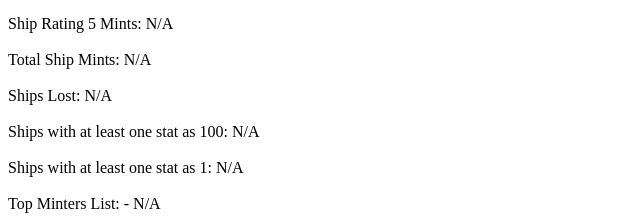
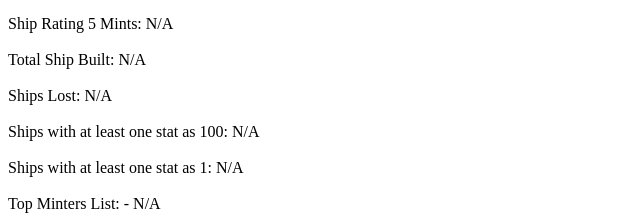
Before and after one commit to deepspace-game/stats, a plain HTML site: page index.html in a window 1280 px wide. Shown: the part 488-707 px from the top of the page, 0-640 px from the left. Drawn offline with nearby package versions, Linux system fonts and the light colour scheme; no server answers.

Commit message:
Update index.html

```diff
--- a/index.html
+++ b/index.html
@@ -51,7 +51,7 @@
 		  document.getElementById('shipLevel5').innerHTML = "Ship Rating 5 Mints: " + largeFormat(shipLevel5);
 
   		totalShips = tokenData["total_ships_minted"];
-		  document.getElementById('totalShips').innerHTML = "Total Ship Mints: " + largeFormat(totalShips);
+		  document.getElementById('totalShips').innerHTML = "Total Ship Built: " + largeFormat(totalShips);
 
   		shipsLost = tokenData["ships_lost"];
 		  document.getElementById('shipsLost').innerHTML = "Ships Lost: " + largeFormat(shipsLost);
@@ -341,7 +341,7 @@ Mint/Buy/Sell/Trade Ships on the DEEPSPACE App at: <a href="https://app.deepspac
 <br><div id="shipLevel3">Ship Rating 3 Mints: N/A</div>
 <br><div id="shipLevel4">Ship Rating 4 Mints: N/A</div>
 <br><div id="shipLevel5">Ship Rating 5 Mints: N/A</div>
-<br><div id="totalShips">Total Ship Mints: N/A</div>
+<br><div id="totalShips">Total Ship Built: N/A</div>
 <br><div id="shipsLost">Ships Lost: N/A</div>
 <br><div id="shipSpecs100">Ships with at least one stat as 100: N/A</div>
 <br><div id="shipSpecs1">Ships with at least one stat as 1: N/A</div>
```
